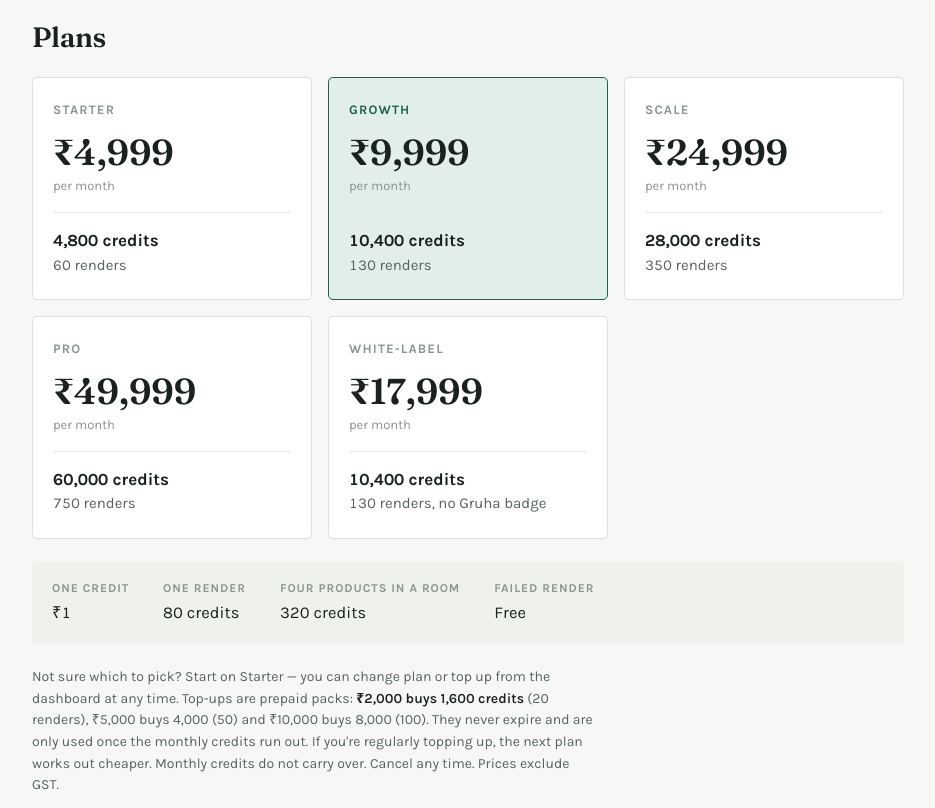
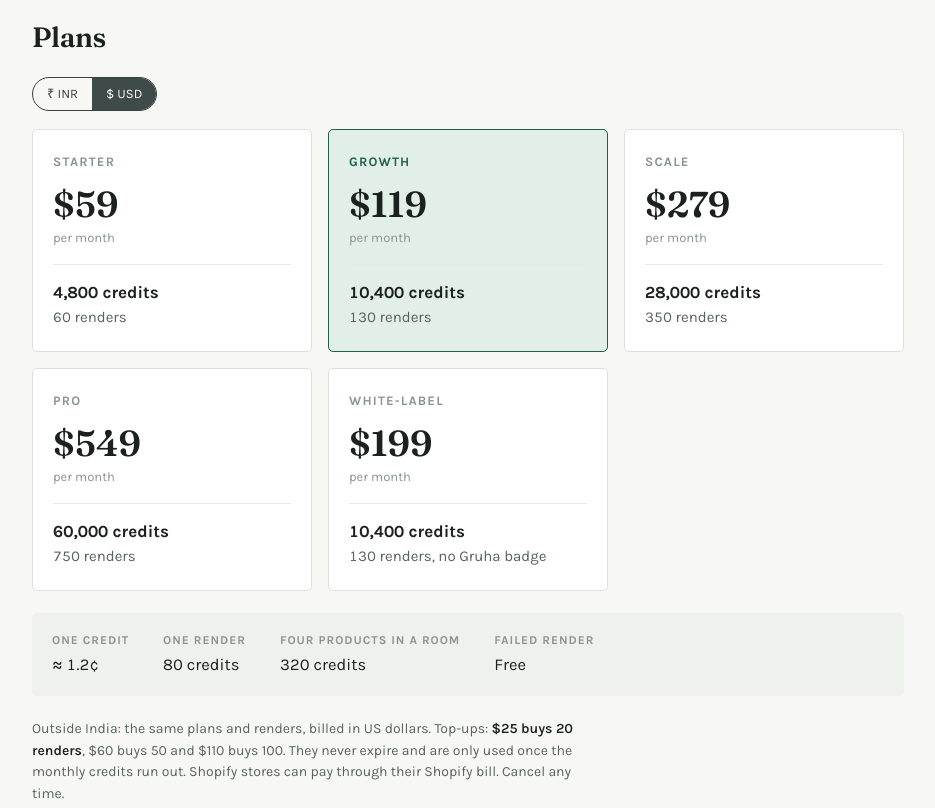
Before and after one commit to harshgarg95/gruha-embed-demo, a plain HTML site: page plans/index.html in a window 1280 px wide. Shown: the part 2400-3208 px from the top of the page, without its empty margins (172-1107 px from the left). Drawn offline with Linux system fonts and the light colour scheme.

Commit message:
Plans: USD prices with a ₹/$ switch (defaults to $ outside India); llms.txt lists USD
Co-Authored-By: Claude Opus 5.5 <noreply@anthropic.com>

```diff
--- a/plans/index.html
+++ b/plans/index.html
@@ -105,6 +105,7 @@ figure img{display:block;width:100%;border:1px solid var(--rule);border-radius:5
 a{color:var(--accent-ink)}
 .cta a{text-decoration:underline;text-underline-offset:3px}
 .foot{margin-top:34px;font-size:12.5px;color:var(--ink-faint);max-width:68ch}
+.cur{display:inline-flex;gap:0;border:1px solid currentColor;border-radius:999px;overflow:hidden;margin:0 0 18px;opacity:.85}.cur button{font:inherit;font-size:13px;padding:6px 14px;border:0;background:transparent;color:inherit;cursor:pointer}.cur button[aria-pressed="true"]{background:currentColor}.cur button[aria-pressed="true"]{color:#fff;background:#1f2d2b}
 </style>
 </head>
 <body>
@@ -158,47 +159,49 @@ a{color:var(--accent-ink)}
 
   <section>
     <h2>Plans</h2>
+    <div class="cur" role="group" aria-label="Currency"><button type="button" data-c="inr" aria-pressed="true">₹ INR</button><button type="button" data-c="usd" aria-pressed="false">$ USD</button></div>
     <div class="plans">
       <div class="plan">
         <div class="nm">Starter</div>
-        <div class="amt">₹4,999</div>
+        <div class="amt" data-inr="₹4,999" data-usd="$59">₹4,999</div>
         <div class="per">per month</div>
         <div class="inc"><b>4,800 credits</b>60 renders</div>
       </div>
       <div class="plan on">
         <div class="nm">Growth</div>
-        <div class="amt">₹9,999</div>
+        <div class="amt" data-inr="₹9,999" data-usd="$119">₹9,999</div>
         <div class="per">per month</div>
         <div class="inc"><b>10,400 credits</b>130 renders</div>
       </div>
       <div class="plan">
         <div class="nm">Scale</div>
-        <div class="amt">₹24,999</div>
+        <div class="amt" data-inr="₹24,999" data-usd="$279">₹24,999</div>
         <div class="per">per month</div>
         <div class="inc"><b>28,000 credits</b>350 renders</div>
       </div>
       <div class="plan">
         <div class="nm">Pro</div>
-        <div class="amt">₹49,999</div>
+        <div class="amt" data-inr="₹49,999" data-usd="$549">₹49,999</div>
         <div class="per">per month</div>
         <div class="inc"><b>60,000 credits</b>750 renders</div>
       </div>
       <div class="plan">
         <div class="nm">White-label</div>
-        <div class="amt">₹17,999</div>
+        <div class="amt" data-inr="₹17,999" data-usd="$199">₹17,999</div>
         <div class="per">per month</div>
         <div class="inc"><b>10,400 credits</b>130 renders, no Gruha badge</div>
       </div>
     </div>
 
     <div class="rate">
-      <div><div class="k">One credit</div><div class="v">₹1</div></div>
+      <div><div class="k">One credit</div><div class="v" data-inr="₹1" data-usd="≈ 1.2¢">₹1</div></div>
       <div><div class="k">One render</div><div class="v">80 credits</div></div>
       <div><div class="k">Four products in a room</div><div class="v">320 credits</div></div>
       <div><div class="k">Failed render</div><div class="v">Free</div></div>
     </div>
 
-    <p class="small">Not sure which to pick? Start on Starter — you can change plan or top up from the dashboard at any time. Top-ups are prepaid packs: <b>₹2,000 buys 1,600 credits</b> (20 renders), ₹5,000 buys 4,000 (50) and ₹10,000 buys 8,000 (100). They never expire and are only used once the monthly credits run out. If you're regularly topping up, the next plan works out cheaper. Monthly credits do not carry over. Cancel any time. Prices exclude GST.</p>
+    <p class="small" data-show="inr">Not sure which to pick? Start on Starter — you can change plan or top up from the dashboard at any time. Top-ups are prepaid packs: <b>₹2,000 buys 1,600 credits</b> (20 renders), ₹5,000 buys 4,000 (50) and ₹10,000 buys 8,000 (100). They never expire and are only used once the monthly credits run out. If you're regularly topping up, the next plan works out cheaper. Monthly credits do not carry over. Cancel any time. Prices exclude GST.</p>
+    <p class="small" data-show="usd" hidden>Outside India: the same plans and renders, billed in US dollars. Top-ups: <b>$25 buys 20 renders</b>, $60 buys 50 and $110 buys 100. They never expire and are only used once the monthly credits run out. Shopify stores can pay through their Shopify bill. Cancel any time.</p>
   </section>
 
   <section>
@@ -233,5 +236,18 @@ a{color:var(--accent-ink)}
 
   <p class="foot">Each render is generated from your catalogue photograph and the shopper's room photograph. Results vary with the room; we test on your products before anything goes live.</p>
 </div>
+<script>
+(function () {
+  // 17 Nov 2026: ₹ / $ switch. Defaults to $ for visitors outside India (by time zone); a click wins.
+  function set (c) {
+    document.querySelectorAll('[data-inr]').forEach(function (e) { e.textContent = e.getAttribute('data-' + c) })
+    document.querySelectorAll('[data-show]').forEach(function (e) { e.hidden = e.getAttribute('data-show') !== c })
+    document.querySelectorAll('.cur button').forEach(function (b) { b.setAttribute('aria-pressed', String(b.getAttribute('data-c') === c)) })
+  }
+  document.querySelectorAll('.cur button').forEach(function (b) { b.addEventListener('click', function () { set(b.getAttribute('data-c')) }) })
+  var tz = ''; try { tz = Intl.DateTimeFormat().resolvedOptions().timeZone || '' } catch (e) {}
+  if (tz && tz !== 'Asia/Kolkata' && tz !== 'Asia/Calcutta') set('usd')
+})()
+</script>
 </body>
 </html>
```
Also changed, not shown: llms.txt.
